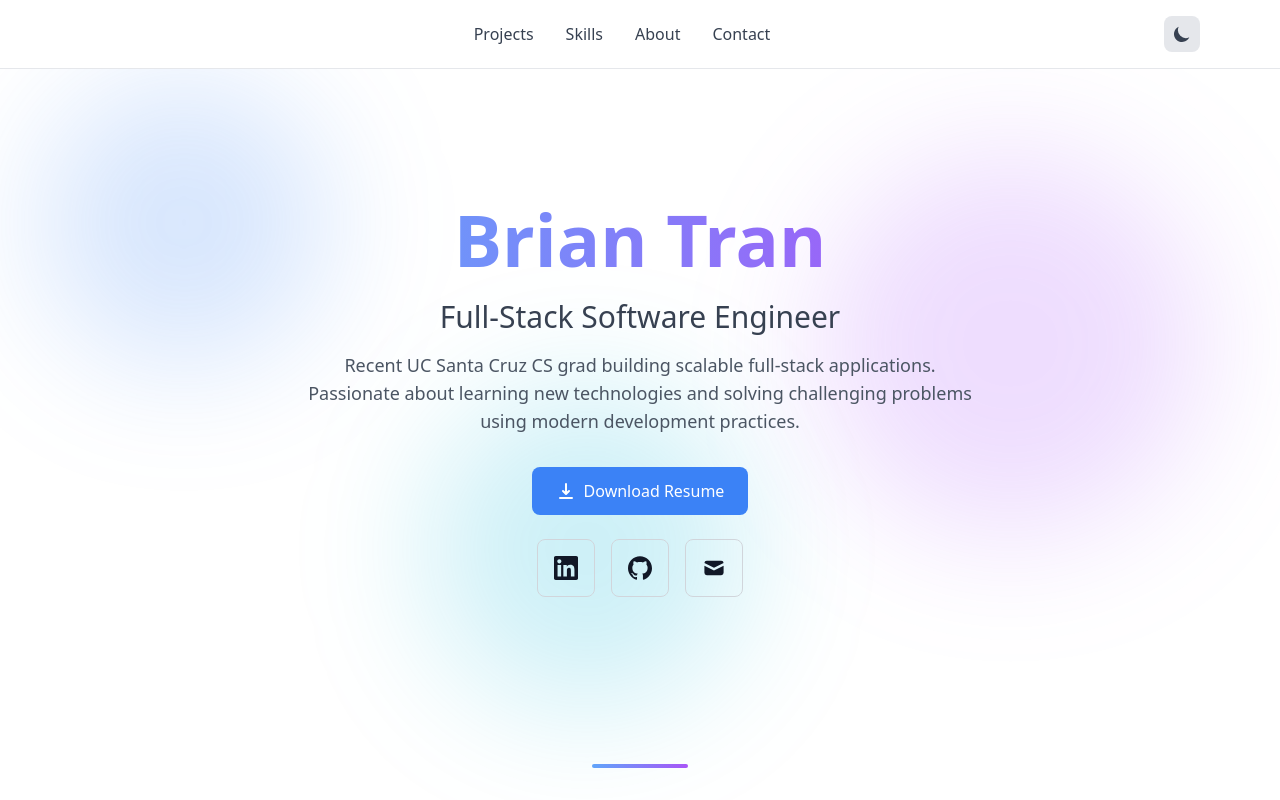
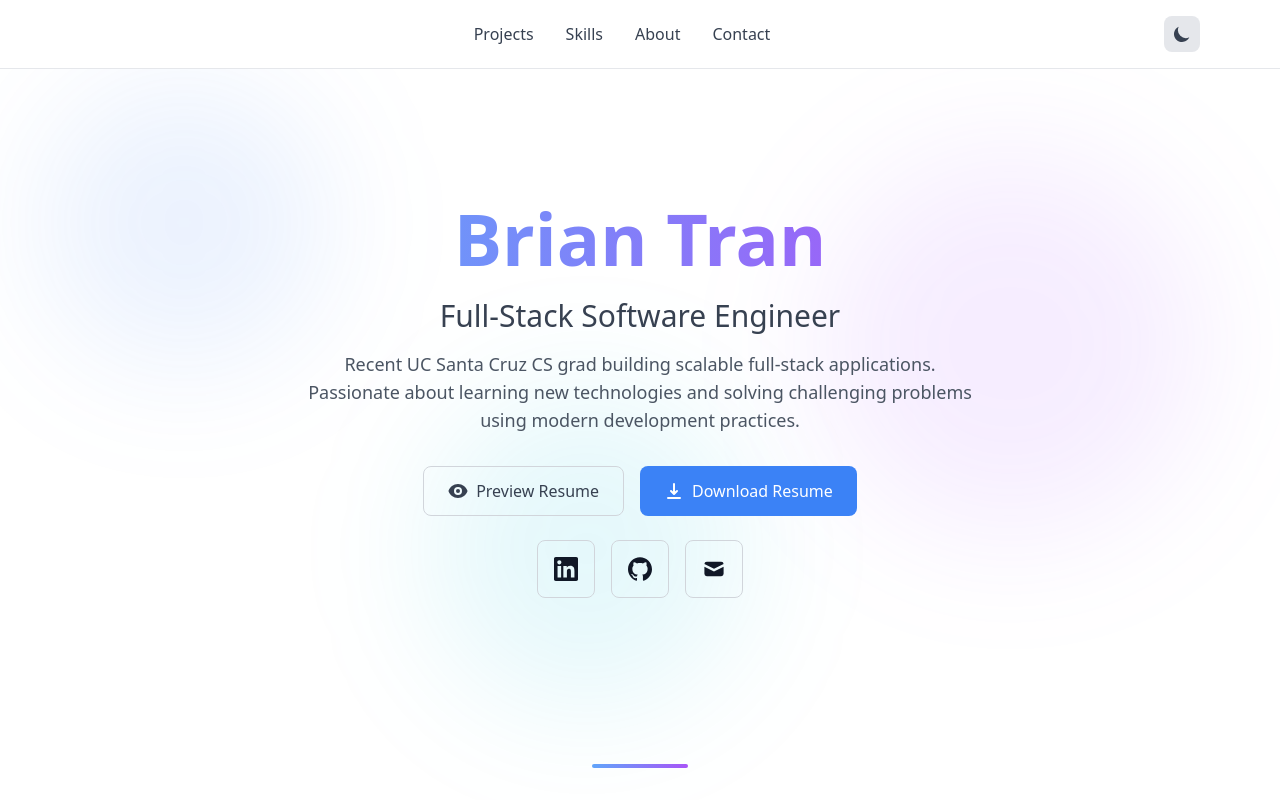
Before and after one commit to btran54/portfolio-website, a React (Vite) app: page / in a window 1280 px wide. Shown: the top 800 px of the page. Built offline with nearby package versions, Linux system fonts and the light colour scheme.

Commit message:
Added preview resume modal

```diff
--- /dev/null
+++ b/src/components/ResumeModal.jsx
@@ -0,0 +1,31 @@
+import { HiX } from 'react-icons/hi'
+
+function ResumeModal({ isOpen, onClose }) {
+  if (!isOpen) return null
+
+  return (
+    <div className="fixed inset-0 z-50 flex items-center justify-center p-4 bg-black/80 backdrop-blur-sm">
+      <div className="relative w-full max-w-5xl h-[90vh] bg-white dark:bg-gray-900 rounded-lg shadow-2xl overflow-hidden">
+        {/* Header */}
+        <div className="flex items-center justify-between p-4 border-b border-gray-200 dark:border-gray-700">
+          <h3 className="text-xl font-semibold text-gray-900 dark:text-white">Resume Preview</h3>
+          <button
+            onClick={onClose}
+            className="p-2 hover:bg-gray-100 dark:hover:bg-gray-800 rounded-lg transition"
+          >
+            <HiX className="text-2xl text-gray-600 dark:text-gray-400" />
+          </button>
+        </div>
+
+        {/* PDF Viewer */}
+        <iframe
+          src="/resume.pdf"
+          className="w-full h-[calc(100%-4rem)]"
+          title="Resume Preview"
+        />
+      </div>
+    </div>
+  )
+}
+
+export default ResumeModal
--- a/src/sections/Hero.jsx
+++ b/src/sections/Hero.jsx
@@ -1,14 +1,19 @@
+import { useState } from 'react'
 import { SiLinkedin, SiGithub } from 'react-icons/si'
-import { HiMail, HiDownload } from 'react-icons/hi'
+import { HiMail, HiDownload, HiEye } from 'react-icons/hi'
+import ResumeModal from '../components/ResumeModal'
 
 function Hero() {
+  const [isModalOpen, setIsModalOpen] = useState(false)
+
   return (
+    <>
       <section id="hero" className="min-h-screen flex items-center justify-center px-4 relative overflow-hidden">
         {/* Animated background elements */}
         <div className="absolute inset-0 overflow-hidden pointer-events-none">
-        <div className="absolute top-20 left-10 w-72 h-72 bg-blue-500/10 dark:bg-blue-500/10 bg-blue-500/20 rounded-full blur-3xl animate-float"></div>
-        <div className="absolute top-40 right-20 w-96 h-96 bg-purple-500/10 dark:bg-purple-500/10 bg-purple-500/20 rounded-full blur-3xl animate-float-delayed"></div>
-        <div className="absolute bottom-20 left-1/3 w-80 h-80 bg-cyan-500/10 dark:bg-cyan-500/10 bg-cyan-500/20 rounded-full blur-3xl animate-float-slow"></div>
+          <div className="absolute top-20 left-10 w-72 h-72 bg-blue-500/10 dark:bg-blue-500/20 rounded-full blur-3xl animate-float"></div>
+          <div className="absolute top-40 right-20 w-96 h-96 bg-purple-500/10 dark:bg-purple-500/20 rounded-full blur-3xl animate-float-delayed"></div>
+          <div className="absolute bottom-20 left-1/3 w-80 h-80 bg-cyan-500/10 dark:bg-cyan-500/20 rounded-full blur-3xl animate-float-slow"></div>
         </div>
 
         <div className="max-w-4xl mx-auto text-center relative z-10">
@@ -27,10 +32,17 @@ function Hero() {
           </p>
 
           <div className="flex gap-4 justify-center mb-6 animate-fade-in-delay-3">
+            <button
+              onClick={() => setIsModalOpen(true)}
+              className="px-6 py-3 border border-gray-300 dark:border-gray-600 hover:border-blue-400 dark:hover:border-blue-400 hover:text-blue-400 rounded-lg transition font-medium flex items-center gap-2 text-gray-700 dark:text-gray-300"
+            >
+              <HiEye className="text-xl" />
+              Preview Resume
+            </button>
             <a
               href="/resume.pdf"
               download="Brian_Tran_Resume.pdf"
-            className="px-6 py-3 bg-blue-500 hover:bg-blue-600 text-white rounded-lg transition font-medium flex items-center gap-2 hover:scale-105 transform duration-200"
+              className="px-6 py-3 bg-blue-500 hover:bg-blue-600 text-white rounded-lg transition font-medium flex items-center gap-2"
             >
               <HiDownload className="text-xl" />
               Download Resume
@@ -55,7 +67,7 @@ function Hero() {
               <SiGithub className="text-2xl" />
             </a>
             <a
-            href="mailto:btran54@ucsc.edu"
+              href="mailto:briantran888@gmail.com@ucsc.edu"
               className="p-4 border border-gray-300 dark:border-gray-600 hover:border-red-400 hover:text-red-400 rounded-lg transition hover:scale-110 transform duration-200"
             >
               <HiMail className="text-2xl" />
@@ -120,6 +132,10 @@ function Hero() {
           }
         `}</style>
       </section>
+
+      {/* Resume Modal */}
+      <ResumeModal isOpen={isModalOpen} onClose={() => setIsModalOpen(false)} />
+    </>
   )
 }
 
```
Lines whose indentation alone changed are shown as unchanged.
